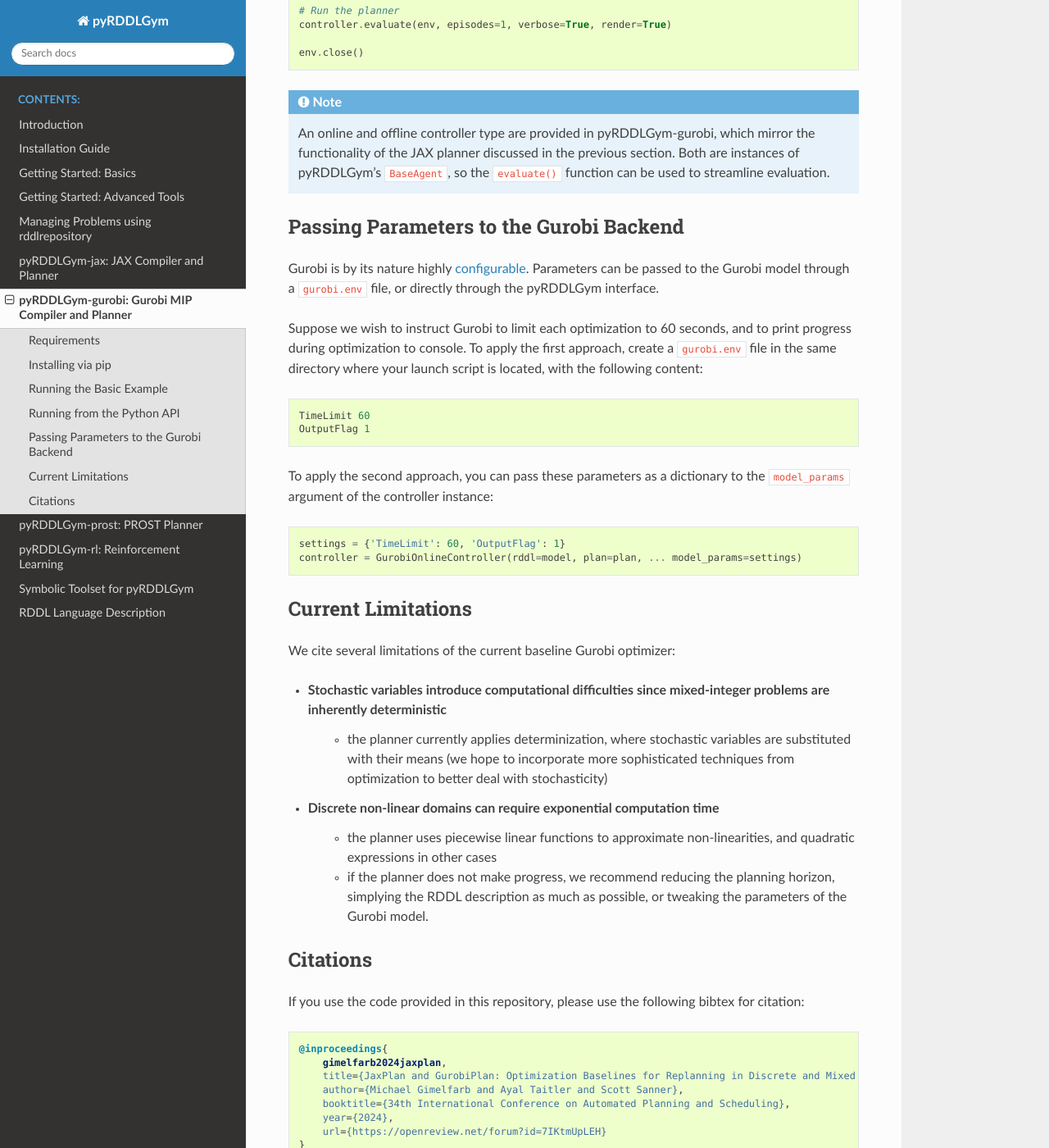
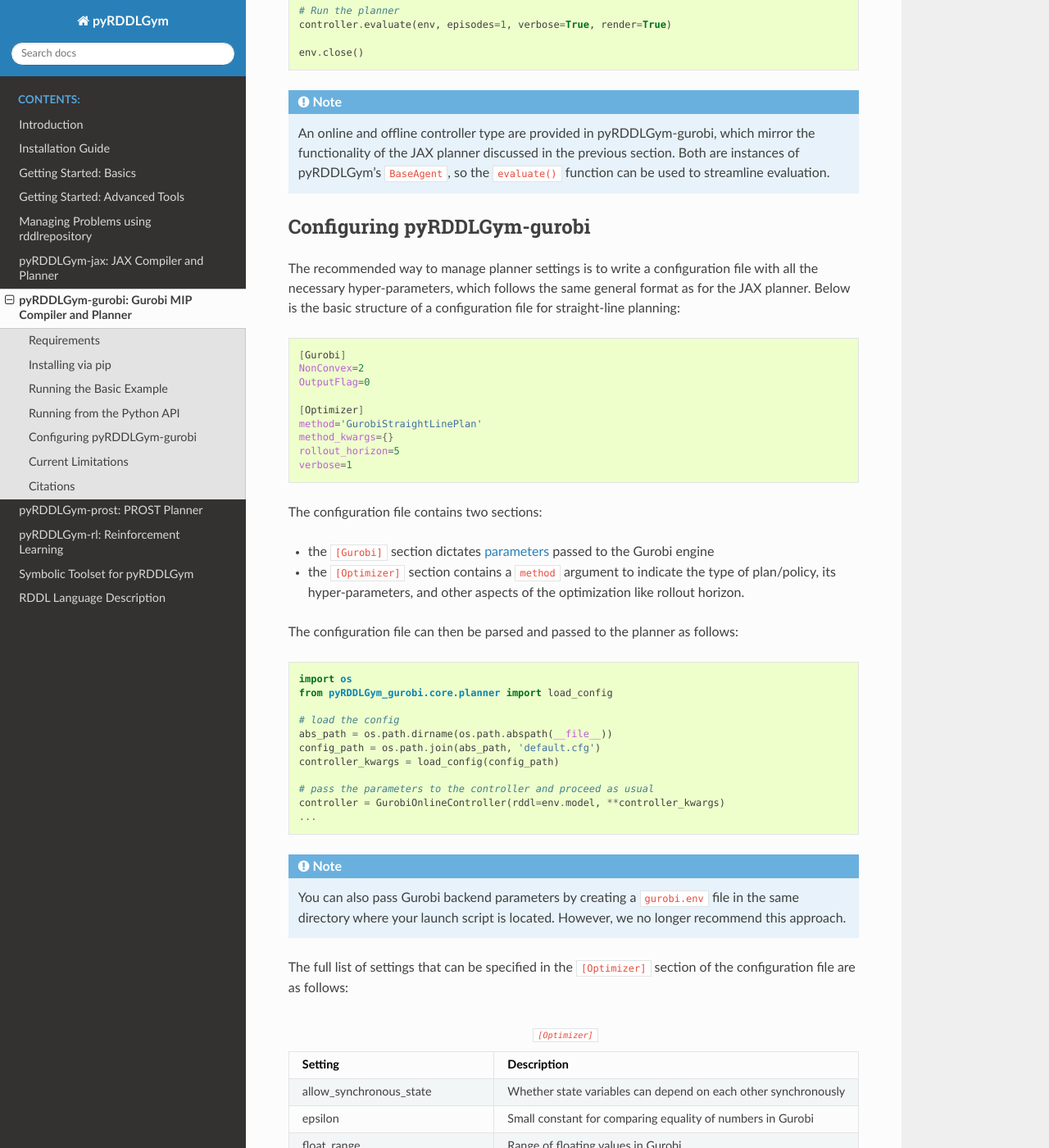
Before and after one commit to pyrddlgym-project/pyRDDLGym, a Sphinx documentation site: the page built from docs/gurobi.rst, in a window 1280 px wide and 1400 px high, scrolled down 1333 px. Shown: the whole window at 82% size. Built offline with Sphinx 7.4.7 and the Read the Docs theme 3.1.0, drawn with Linux system fonts in a browser that asks for light colours; some of the changed text lies outside the part shown.

Commit message:
Update gurobi docs with config parsing

```diff
--- a/docs/gurobi.rst
+++ b/docs/gurobi.rst
@@ -71,29 +71,72 @@ If you are working with the Python API, you can instantiate the environment and
    function can be used to streamline evaluation.
 
 
-Passing Parameters to the Gurobi Backend
+Configuring pyRDDLGym-gurobi
 -------------------
 
-Gurobi is by its nature highly `configurable <https://www.gurobi.com/documentation/current/refman/parameters.html>`_.
-Parameters can be passed to the Gurobi model through a ``gurobi.env`` file, or directly through the pyRDDLGym interface.
-
-Suppose we wish to instruct Gurobi to limit each optimization to 60 seconds,
-and to print progress during optimization to console.
-To apply the first approach, create a ``gurobi.env`` file in the same
-directory where your launch script is located, with the following content:
+The recommended way to manage planner settings is to write a configuration file
+with all the necessary hyper-parameters, which follows the same general format
+as for the JAX planner. Below is the basic structure of a configuration file for straight-line planning:
 
 .. code-block:: shell
 
-    TimeLimit 60
-    OutputFlag 1
+    [Gurobi]
+    NonConvex=2
+    OutputFlag=0
 
-To apply the second approach, you can pass these parameters as a dictionary to the
-``model_params`` argument of the controller instance:
+    [Optimizer]
+    method='GurobiStraightLinePlan'
+    method_kwargs={}
+    rollout_horizon=5
+    verbose=1
+
+The configuration file contains two sections:
+
+* the ``[Gurobi]`` section dictates `parameters <https://www.gurobi.com/documentation/current/refman/parameters.html>`_ passed to the Gurobi engine
+* the ``[Optimizer]`` section contains a ``method`` argument to indicate the type of plan/policy, its hyper-parameters, and other aspects of the optimization like rollout horizon.
+
+The configuration file can then be parsed and passed to the planner as follows:
 
 .. code-block:: python
 
-    settings = {'TimeLimit': 60, 'OutputFlag': 1}
-    controller = GurobiOnlineController(rddl=model, plan=plan, ... model_params=settings)
+    import os
+    from pyRDDLGym_gurobi.core.planner import load_config
+
+    # load the config
+    abs_path = os.path.dirname(os.path.abspath(__file__))
+    config_path = os.path.join(abs_path, 'default.cfg')
+    controller_kwargs = load_config(config_path)
+
+    # pass the parameters to the controller and proceed as usual
+    controller = GurobiOnlineController(rddl=env.model, **controller_kwargs)
+    ...
+
+.. note::
+   You can also pass Gurobi backend parameters by creating a ``gurobi.env`` file in the same
+   directory where your launch script is located. However, we no longer recommend this approach.
+
+
+The full list of settings that can be specified in the ``[Optimizer]`` section of the configuration file are as follows:
+
+.. list-table:: ``[Optimizer]``
+   :widths: 60 60
+   :header-rows: 1
+
+   * - Setting
+     - Description
+   * - allow_synchronous_state
+     - Whether state variables can depend on each other synchronously
+   * - epsilon
+     - Small constant for comparing equality of numbers in Gurobi
+   * - float_range
+     - Range of floating values in Gurobi
+   * - piecewise_options
+     - Parameter string to configure Gurobi nonlinear approximation
+   * - rollout_horizon
+     - Length of the planning horizon
+   * - verbose
+     - Print nothing(0)/summary(1)/detailed(2) compiler messages
+
 
 Current Limitations
 -------------------
```
